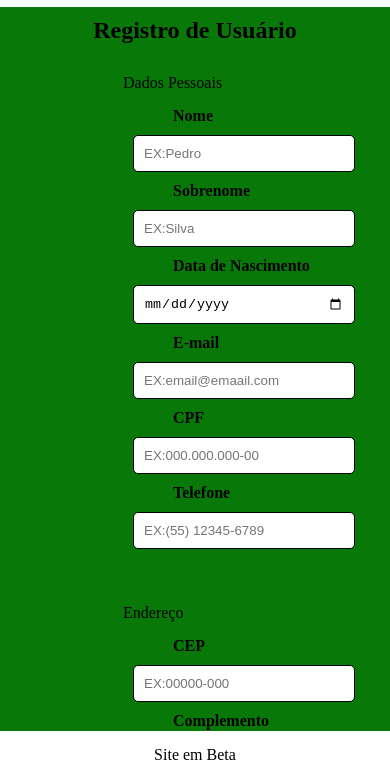
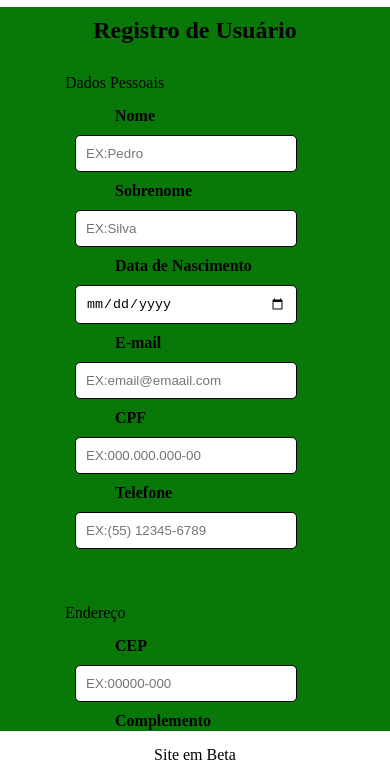
Before and after one commit to viniciusbassan/Trabalho-Final, a plain HTML site: page Páginas de Usuário/Registro.html in a window 390 px wide. Shown: the part 63-844 px from the top of the page. Drawn offline with Linux system fonts and the light colour scheme.

Commit message:
14-08 registro

```diff
--- a/css/estilo.css
+++ b/css/estilo.css
@@ -435,5 +435,7 @@ footer{
         left: 50px;
         position: fixed;
     }
-
+    form{
+        margin: 0 auto;
+    }
 }
```
